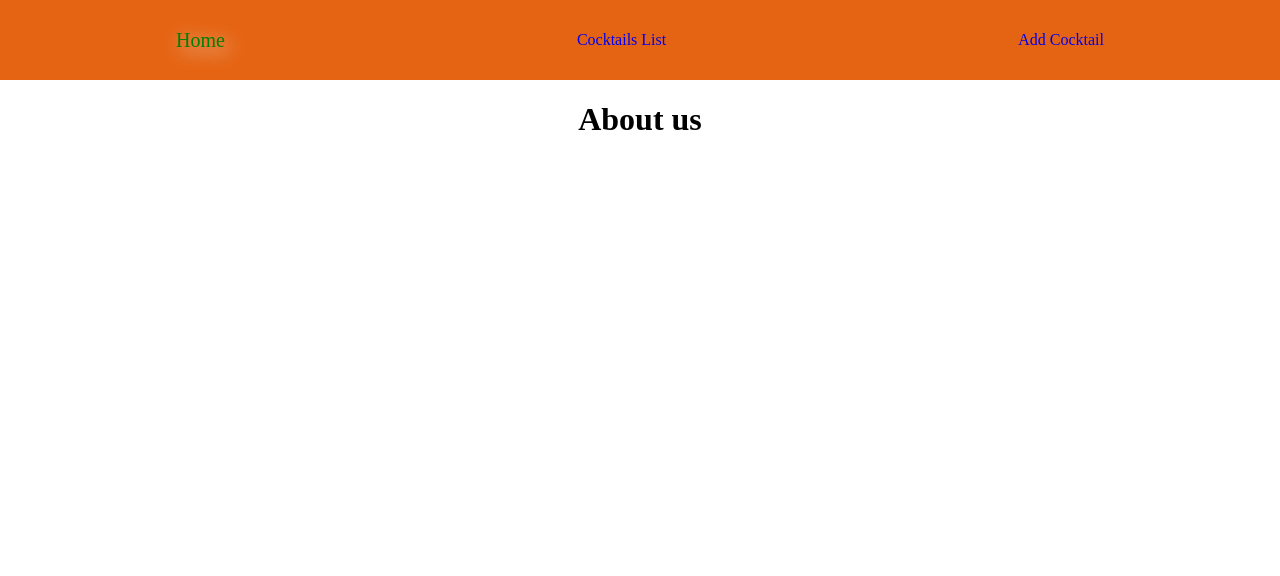
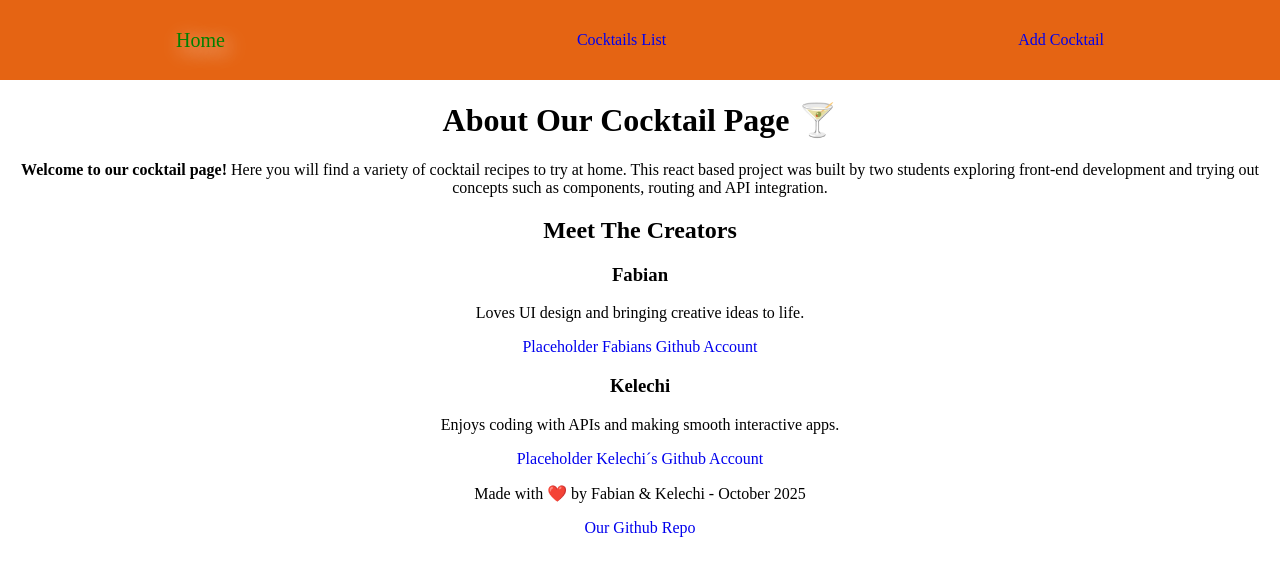
Before and after one commit to fabian-dietrich/m2-cocktail-project, a React (Vite) app: page / in a window 1280 px wide. Shown: the top 576 px of the page. Built offline with nearby package versions, Linux system fonts and the light colour scheme.

Commit message:
edited changes

```diff
--- a/src/pages/HomePage.jsx
+++ b/src/pages/HomePage.jsx
@@ -2,9 +2,44 @@ import React from "react";
 
 export const HomePage = () => {
   return (
-    <div>
-      {" "}
-      <h1>About us</h1>
+    <div className="about-container">
+      <h1>About Our Cocktail Page 🍸</h1>
+
+      <section className="about-intro">
+        <p>
+          <strong>Welcome to our cocktail page!</strong> Here you will find a
+          variety of cocktail recipes to try at home. This react based project
+          was built by two students exploring front-end development and trying
+          out concepts such as components, routing and API integration.
+        </p>
+      </section>
+
+      <section className="about-team">
+        <h2>Meet The Creators</h2>
+
+        <div className="team-members">
+          <div className="member 1">
+            <h3>Fabian</h3>
+            <p>Loves UI design and bringing creative ideas to life.</p>
+            <a href="https://github.com/fabian-dietrich/m2-cocktail-project">
+              Placeholder Fabians Github Account
+            </a>
+          </div>
+          <div className="member 2">
+            <h3>Kelechi</h3>
+            <p>Enjoys coding with APIs and making smooth interactive apps.</p>
+            <a href="https://github.com/fabian-dietrich/m2-cocktail-project">
+              Placeholder Kelechi´s Github Account
+            </a>
+          </div>
+        </div>
+      </section>
+      <footer>
+        <p>Made with ❤️ by Fabian & Kelechi - October 2025</p>
+        <a href="https://github.com/fabian-dietrich/m2-cocktail-project">
+          Our Github Repo
+        </a>
+      </footer>
     </div>
   );
 };
```
